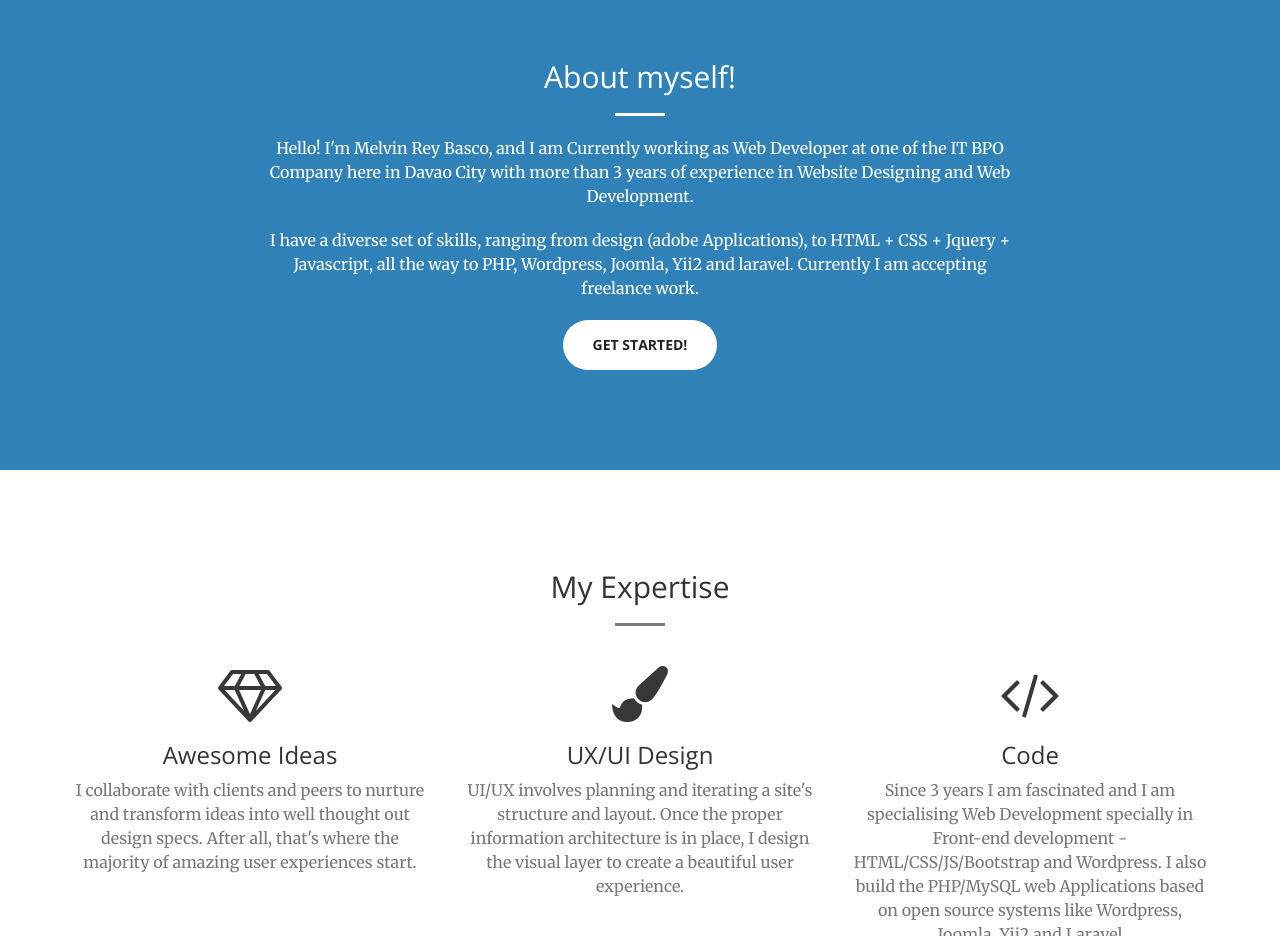
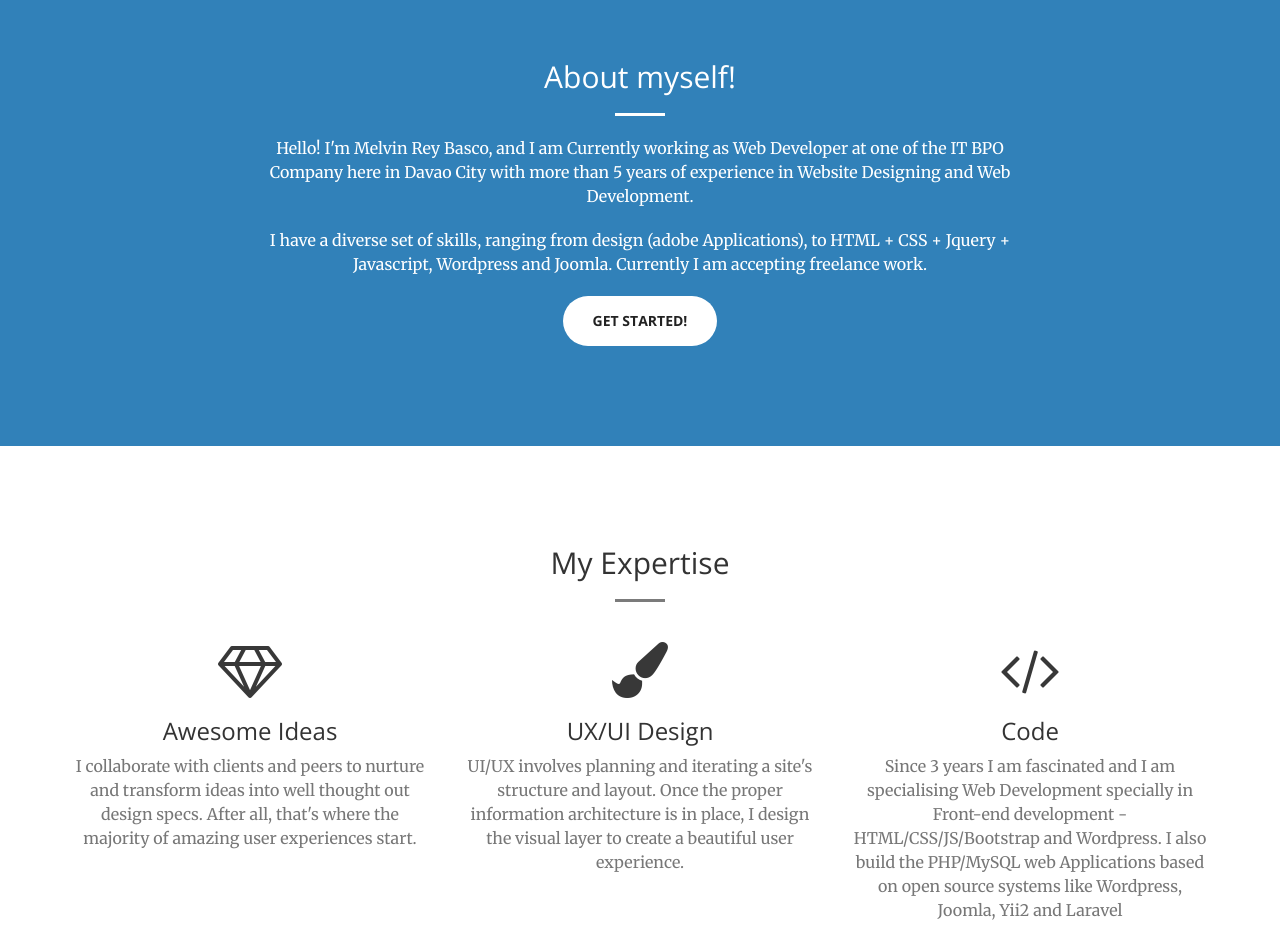
Before and after one commit to creativemelvin/creativemelvin.github.io, a website: page index.html in a window 1280 px wide. Shown: the part 840-1776 px from the top of the page. Drawn offline with nearby package versions, Linux system fonts and the light colour scheme.

Commit message:
update content

```diff
--- a/index.html
+++ b/index.html
@@ -87,9 +87,9 @@
                 <div class="col-lg-8 col-lg-offset-2 text-center">
                     <h2 class="section-heading">About myself!</h2>
                     <hr class="light">
-                    <p >Hello! I'm Melvin Rey Basco, and I am Currently working as Web Developer at one of the IT BPO Company here in Davao City with more than 3 years of experience in Website Designing and Web Development. </p>
+                    <p >Hello! I'm Melvin Rey Basco, and I am Currently working as Web Developer at one of the IT BPO Company here in Davao City with more than 5 years of experience in Website Designing and Web Development. </p>
 
-                    <p>I have a diverse set of skills, ranging from design (adobe Applications), to HTML + CSS + Jquery + Javascript, all the way to PHP, Wordpress, Joomla, Yii2 and laravel. Currently I am accepting freelance work.</p>
+                    <p>I have a diverse set of skills, ranging from design (adobe Applications), to HTML + CSS + Jquery + Javascript, Wordpress and Joomla. Currently I am accepting freelance work.</p>
 
                     <a href="#services" class="page-scroll btn btn-default btn-xl sr-button">Get Started!</a>
                 </div>
```
